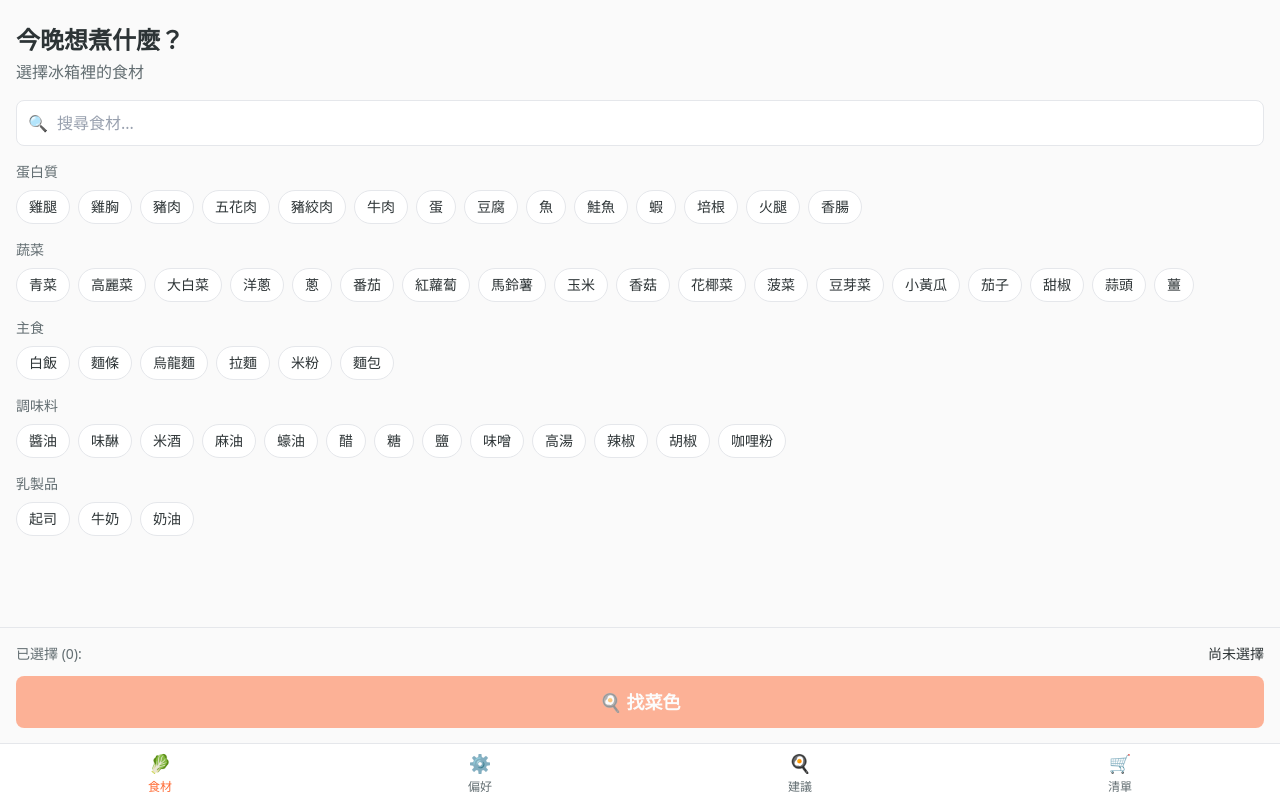
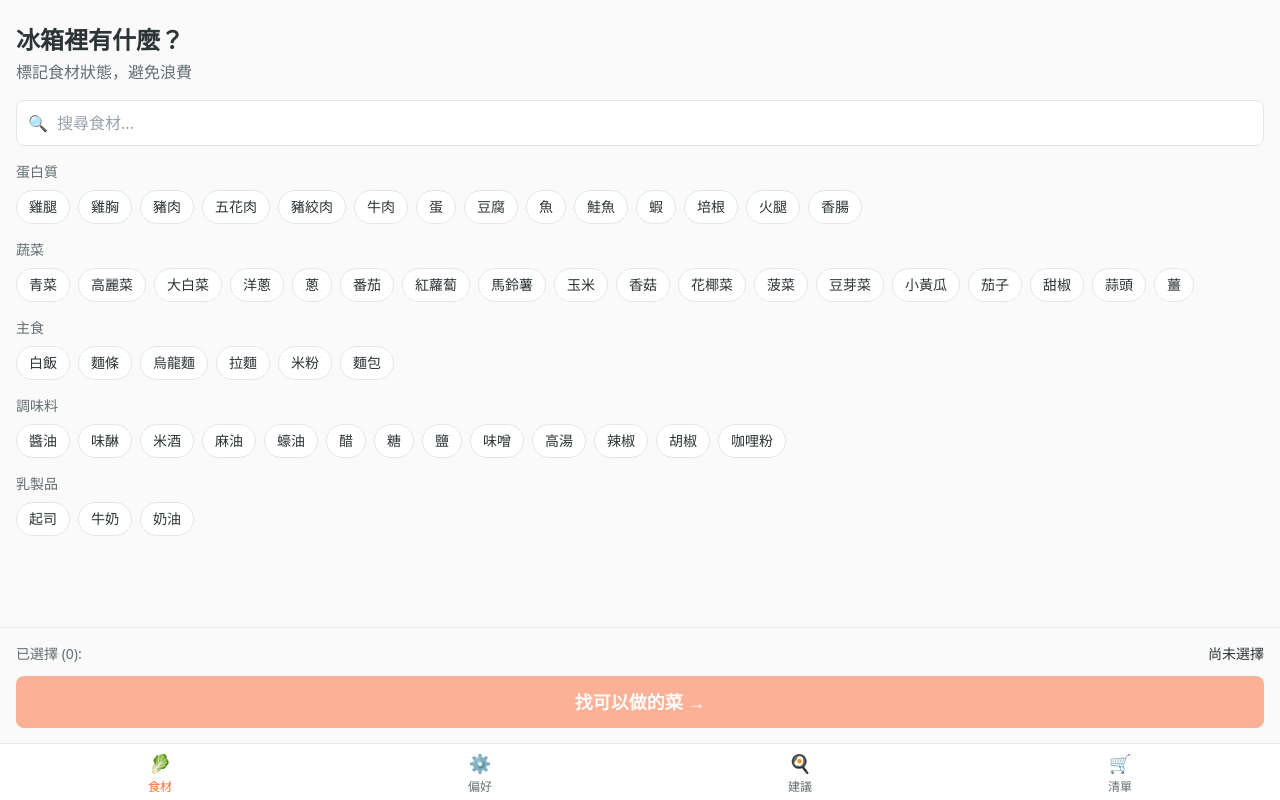
Before and after one commit to frankhu1089/CozyCookApp, a React (Vite) app: page / in a window 1280 px wide. Built offline with nearby package versions, Linux system fonts and the light colour scheme.

Commit message:
copy: reframe app from recipe-finder to fridge-first
Co-Authored-By: Claude Sonnet 4.6 <noreply@anthropic.com>

```diff
--- a/src/features/pantry/PantryPage.tsx
+++ b/src/features/pantry/PantryPage.tsx
@@ -32,8 +32,8 @@ export function PantryPage() {
     <div className="pb-32">
       {/* Header */}
       <div className="px-4 pt-6 pb-4">
-        <h1 className="text-2xl font-semibold mb-1">今晚想煮什麼？</h1>
-        <p className="text-[var(--color-text-secondary)]">選擇冰箱裡的食材</p>
+        <h1 className="text-2xl font-semibold mb-1">冰箱裡有什麼？</h1>
+        <p className="text-[var(--color-text-secondary)]">標記食材狀態，避免浪費</p>
       </div>
 
       {/* Tomorrow Suggestions */}
@@ -114,7 +114,7 @@ export function PantryPage() {
           onClick={handleSubmit}
           disabled={selectedIngredients.length === 0}
         >
-          🍳 找菜色
+          找可以做的菜 →
         </Button>
       </div>
     </div>
--- a/src/features/suggestions/SuggestionsPage.tsx
+++ b/src/features/suggestions/SuggestionsPage.tsx
@@ -219,9 +219,9 @@ export function SuggestionsPage() {
     <div className="px-4 pt-6 pb-20">
       {/* Header */}
       <div className="mb-4">
-        <h1 className="text-2xl font-semibold mb-1">根據你的食材...</h1>
+        <h1 className="text-2xl font-semibold mb-1">今天可以用掉</h1>
         <p className="text-sm text-[var(--color-text-secondary)] truncate">
-          ← {selectedNames}
+          {selectedNames}
         </p>
       </div>
 
```
